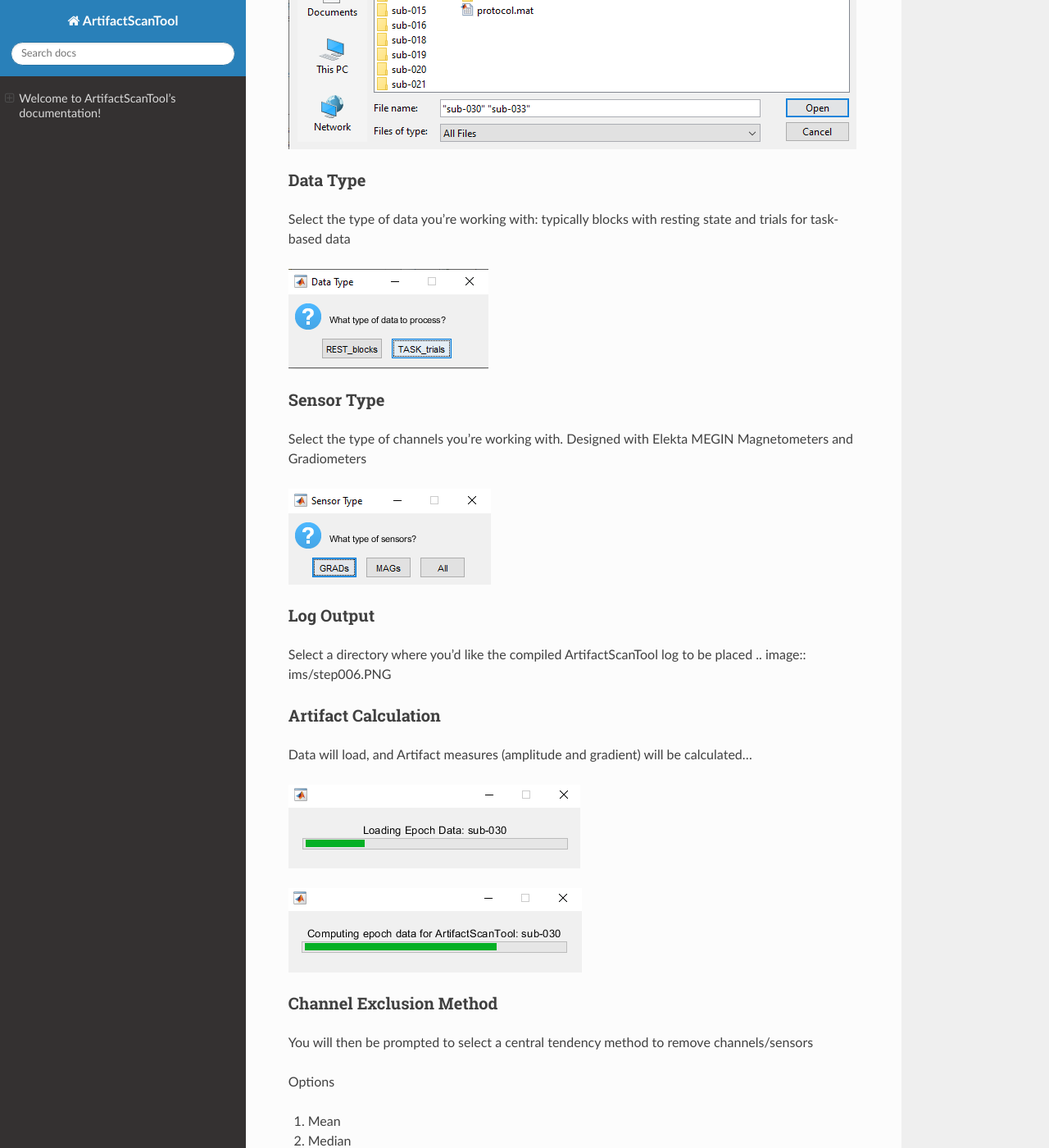
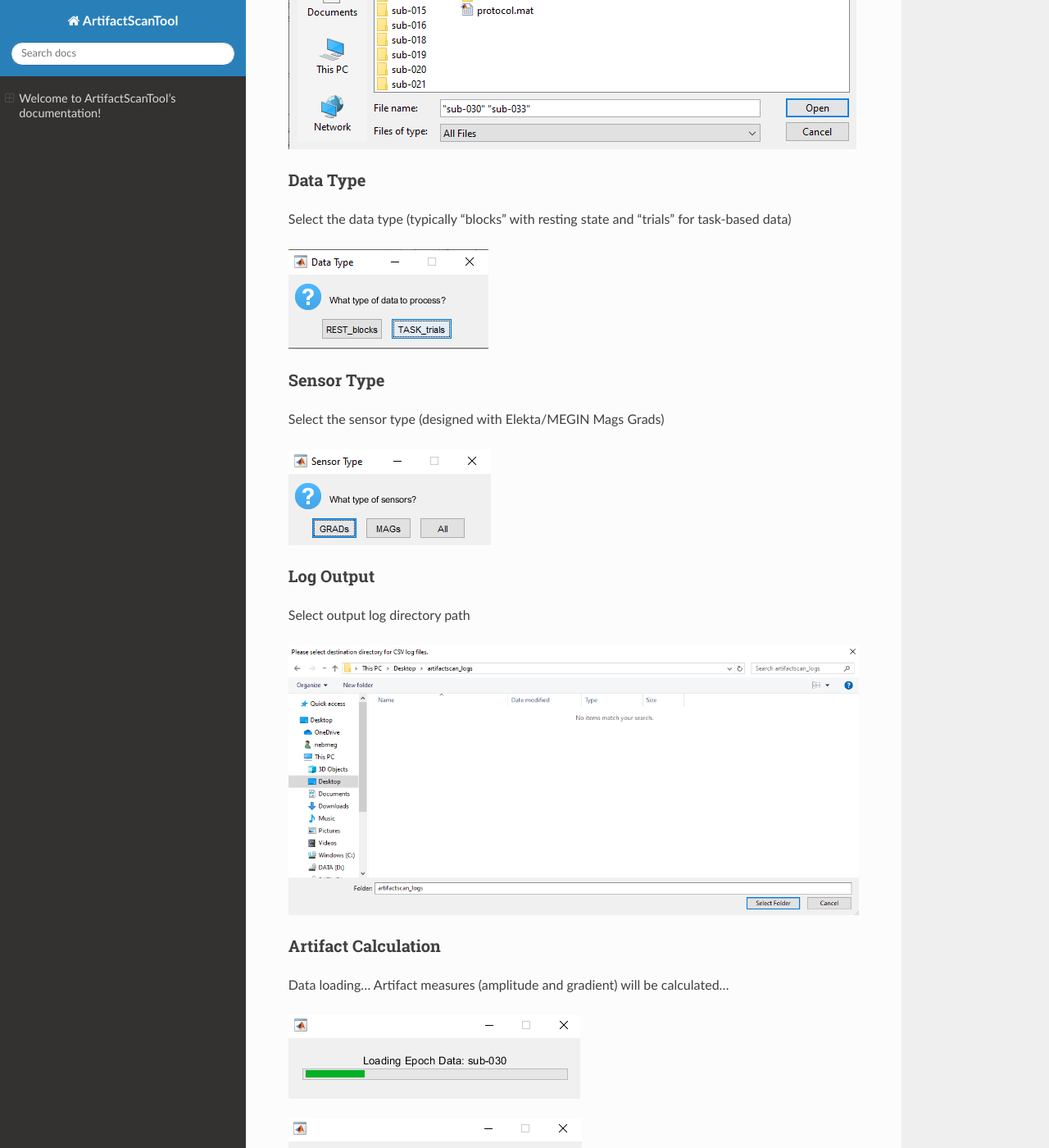
Before and after one commit to nichrishayes/ArtifactScanTool, a Sphinx documentation site: the page built from docs/source/index.rst, in a window 1280 px wide and 1400 px high, scrolled down 1077 px. Shown: the whole window at 82% size. Built offline with Sphinx 7.4.7 and the Read the Docs theme 2.0.0, drawn with Linux system fonts in a browser that asks for light colours; some of the changed text lies outside the part shown.

Commit message:
updated rtd text

```diff
--- a/docs/source/index.rst
+++ b/docs/source/index.rst
@@ -19,49 +19,55 @@ Features
 - Statical and Manual exclusions
 
 
+
 Getting Started
---------
+--------------------
 
-Call Tool
-""""""""
+Call ArtifactScanTool (via ArtifactScanRejection)
+"""""""""""""""""""""""""""""""""""""""""""""""""""
 Call the tool from the Matlab command-line
 
 .. image:: ims/step001.PNG
 
 Data Input
-""""""""
-Select the subject directories within Brainstorm Database
+"""""""""""
+Select the Brainstorm subject directories for review
+
+
 
 .. image:: ims/step002.PNG
+
 .. image:: ims/step003.PNG
 
 Data Type
-""""""""
-Select the type of data you're working with: typically blocks with resting state and trials for task-based data
+"""""""""""
+Select the data type (typically "blocks" with resting state and "trials" for task-based data)
 
 .. image:: ims/step004.PNG
 
 Sensor Type
-""""""""
-Select the type of channels you're working with. Designed with Elekta MEGIN Magnetometers and Gradiometers
+"""""""""""""
+Select the sensor type (designed with Elekta/MEGIN Mags Grads)
 
 .. image:: ims/step005.PNG
 
 Log Output
-""""""""
-Select a directory where you'd like the compiled ArtifactScanTool log to be placed
+""""""""""""
+Select output log directory path
+
 .. image:: ims/step006.PNG
 
 Artifact Calculation
-""""""""
-Data will load, and Artifact measures (amplitude and gradient) will be calculated...
+""""""""""""""""""""
+Data loading...  Artifact measures (amplitude and gradient) will be calculated...
 
 .. image:: ims/step007.PNG
+
 .. image:: ims/step008.PNG
 
 Channel Exclusion Method
-""""""""
-You will then be prompted to select a central tendency method to remove channels/sensors
+"""""""""""""""""""""""""""
+Select a central tendency method to remove channels/sensors
 
 Options
 
@@ -72,28 +78,29 @@ Options
 3. Manual
 
 .. image:: ims/step009.PNG
+
 .. image:: ims/step010.PNG
 
 Sensor Layout
-""""""""
-A topoplot with gradiometer sensor locations will appear.
-
-Note - Currently only Elekta MEGIN gradiometers are plotted. Future releases will include checks for sensor layouts.
+"""""""""""""""
+Gradiometer topoplot (with sensor labels, Elekta/MEGIN GRADS only)
 
 .. image:: ims/step011.PNG
 
 Channel Exclusion Deviation Threshold
-""""""""
+"""""""""""""""""""""""""""""""""""""""
 Now enter a deviation cutoff to be applied. This will be standard deviation if "Mean" was selected, or median absolute deviation if "Median" was selected.
 
 .. image:: ims/step012.PNG
 
 Channel Exlcusion Plotting
-""""""""
-Three figures will popup; one amplitude, one gradient, and one progress report.
+"""""""""""""""""""""""""""
+Three figures will popup; one amplitude, one gradient, and one progress report
 
 .. image:: ims/step013.PNG
+
 .. image:: ims/step014.PNG
+
 .. image:: ims/step015.PNG
 
 Amplitude and Gradient figures will each contain three subplots
@@ -112,20 +119,20 @@ Progress Report figure will contain
 
 3. Deviation cutoff values
 
-4. A table with specific channel labels and the flag indication (i.e. amplitude, low signal, gradient)
+4. Bad channels (i.e. tag included for amplitude, low signal, gradient)
 
 Note - channels with a low signal 10% or more of data blocks/trials will be automatically marked for removal
 
 
 Channel Adjustment Decision
-""""""""
+""""""""""""""""""""""""""""""
 Determine whether you'd like to change channel exclusion method or adjust thresholds, or continue to trial exclusion
 
 .. image:: ims/step016.PNG
 
 Trial Exclusion Method
-""""""""
-You will then be prompted to select a central tendency method to remove data blocks/trials
+"""""""""""""""""""""""
+You will then be prompted to select a trial rejection method to remove data blocks/trials
 
 Options
 
@@ -134,21 +141,25 @@ Options
 2. Manual
 
 .. image:: ims/step017.PNG
+
 .. image:: ims/step018.PNG
 
 Trial Exclusion Deviation Threshold
-""""""""
-Now enter a deviation cutoff to be applied. This will median absolute deviation, because trial exlcusion used median for central tendency to best fit tails of distribution.
+""""""""""""""""""""""""""""""""""""
+Enter deviation value (MAD, trial exlcusion uses median for central tendency to best fit tails of distribution)
 
 .. image:: ims/step019.PNG
 
 Trial Exclusion Plotting
-""""""""
+""""""""""""""""""""""""
 Four figures will popup; one amplitude, one gradient, and one progress report.
 
 .. image:: ims/step020.PNG
+
 .. image:: ims/step021.PNG
+
 .. image:: ims/step022.PNG
+
 .. image:: ims/step023.PNG
 
 Amplitude and Gradient figures will each contain three subplots
@@ -179,34 +190,39 @@ Progress Report figure will contain
 
 
 Trial Adjustment Decision & ArtifactScan Adjustment Decision
-""""""""
+""""""""""""""""""""""""""""""""""""""""""""""""""""""""""""""""""
 Determine whether you'd like to change trial exclusion method or adjust thresholds
 
 Determine whether you'd like to return to the beginning and change channel exclusion method
 
 .. image:: ims/step024.PNG
+
 .. image:: ims/step025.PNG
 
 Save Results
-""""""""
-Determine whether you'd like to save results and move on to next subject
+"""""""""""""
+Save and proceed to next subject
 
 .. image:: ims/step026.PNG
+
 .. image:: ims/step027.PNG
 
 Warnings
-""""""""
+""""""""""
 Potential warning if data blocks/trials are of different lengths
 
 .. image:: ims/step028.PNG
 
 Log Compilation
-""""""""
+"""""""""""""""""
 Now go ahead and compile all output logs
 
 .. image:: ims/step029.PNG
+
 .. image:: ims/step030.PNG
+
 .. image:: ims/step031.PNG
+
 .. image:: ims/step032.PNG
 
 
```
